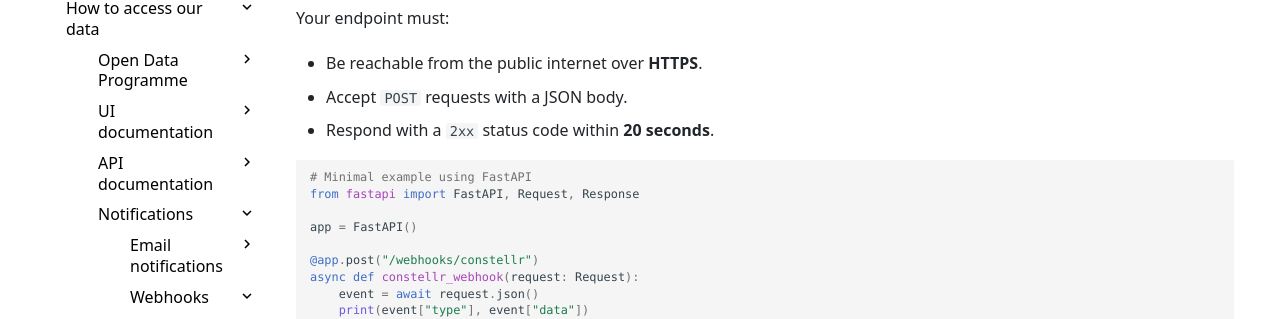
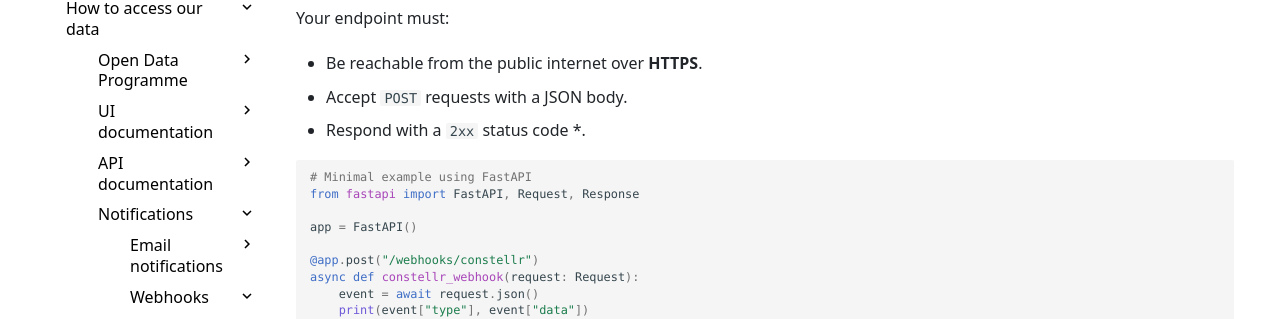
Before and after one commit to constellr/product-lst, an MkDocs documentation site: the page built from docs/notifications/webhooks/introduction.md, in a window 1280 px wide and 900 px high, scrolled down 742 px. Shown: the part 141-460 px from the top of the window. Built offline with MkDocs 1.6.1 and Material for MkDocs 9.7.7, drawn with Linux system fonts in a browser that asks for light colours; the version menu is left out.

Commit message:
Update docs/notifications/webhooks/introduction.md
Co-authored-by: Berat Akuzum <31342820+beratakuzum@users.noreply.github.com>

````diff
--- a/docs/notifications/webhooks/introduction.md
+++ b/docs/notifications/webhooks/introduction.md
@@ -30,7 +30,7 @@ Your endpoint must:
 
 * Be reachable from the public internet over **HTTPS**.
 * Accept `POST` requests with a JSON body.
-* Respond with a `2xx` status code within **20 seconds**.
+* Respond with a `2xx` status code *.
 
 ```python
 # Minimal example using FastAPI
````
